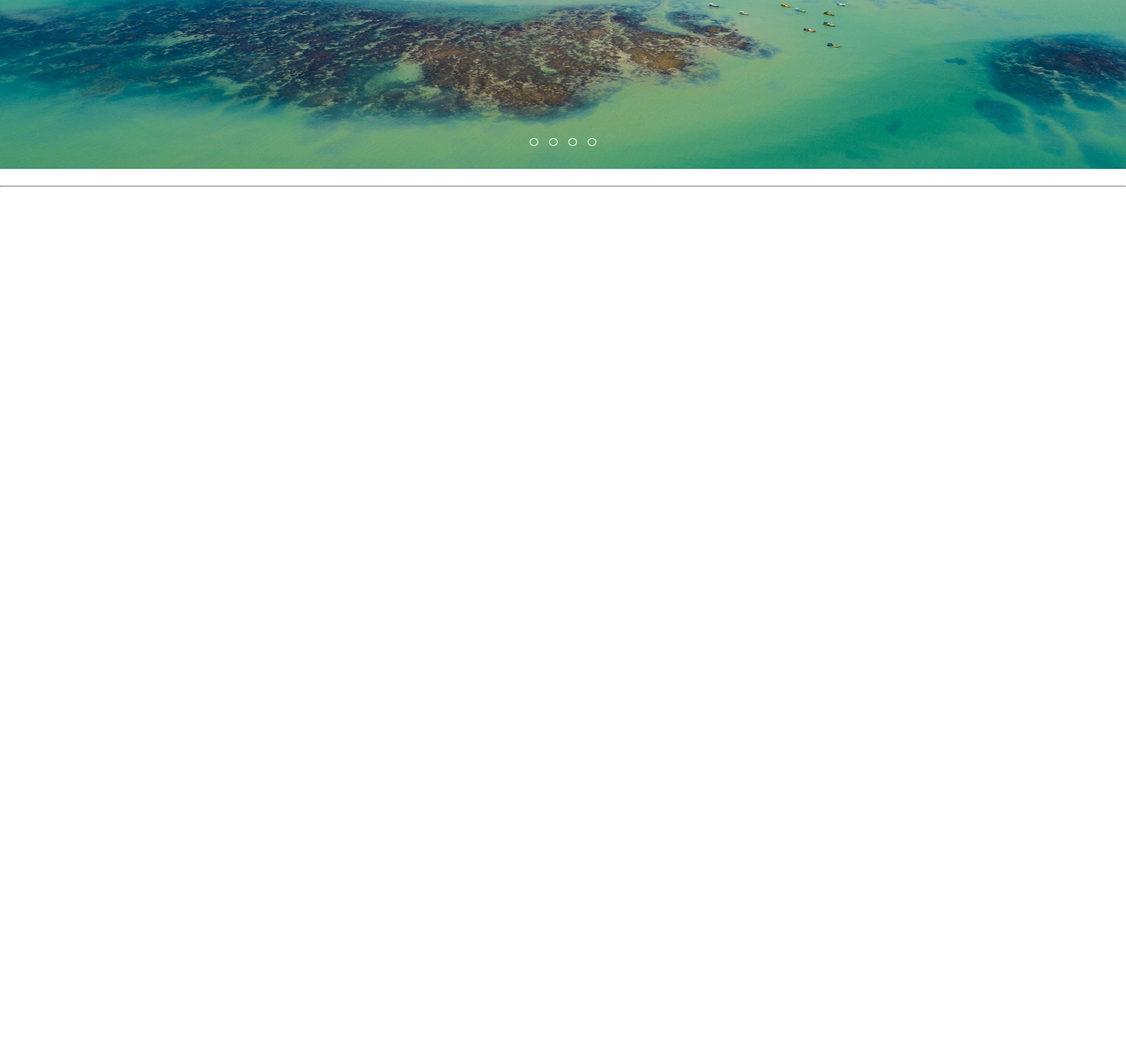
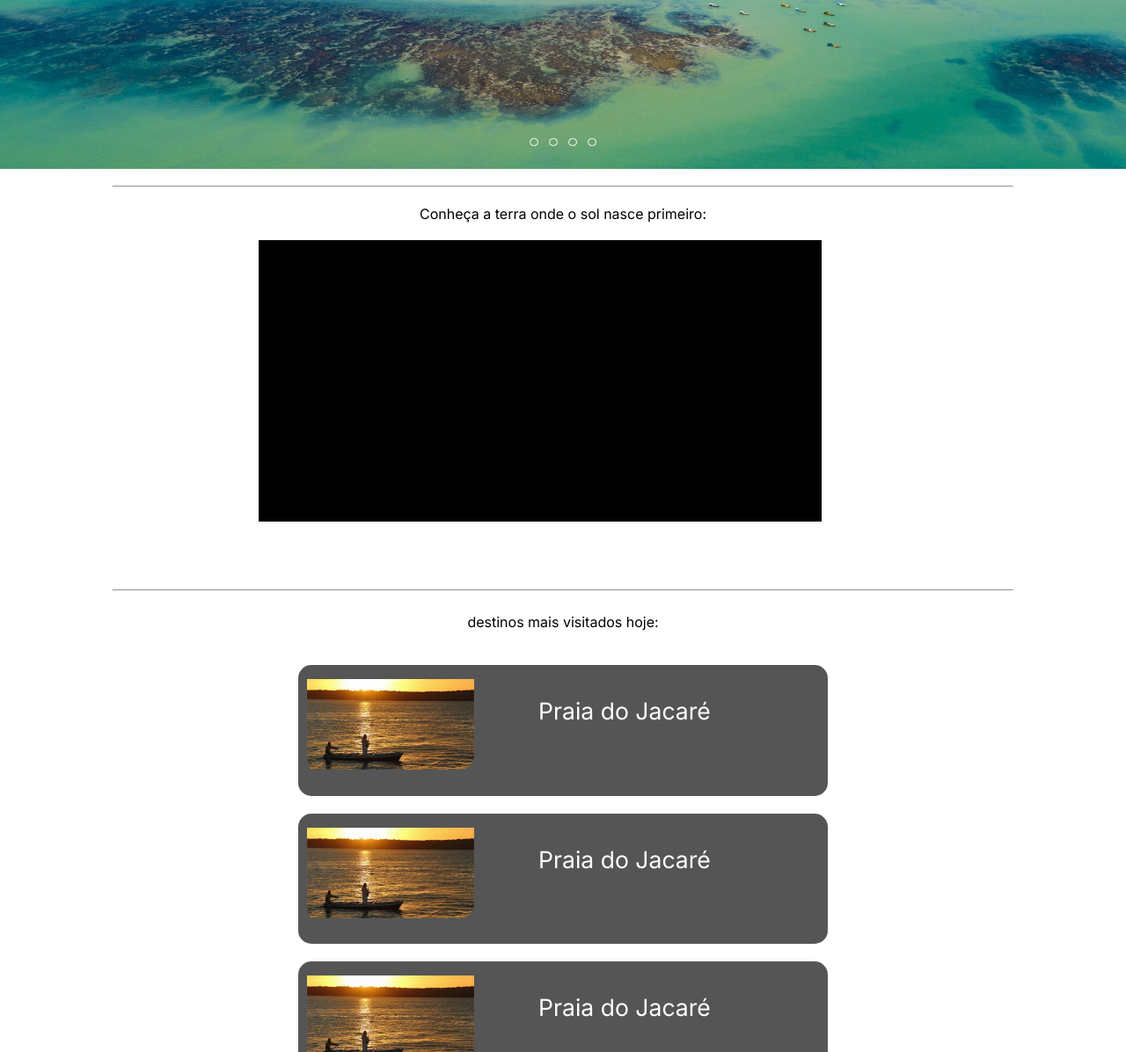
Before and after one commit to ArtthSilva/ByJampa, a plain HTML site: page index.html in a window 1280 px wide. Shown: the part 499-1695 px from the top of the page at 88% size. Before the commit the page ends 800 px from the top, so only its background shows below. Drawn offline with Linux system fonts and the light colour scheme.

Commit message:
update na home page

```diff
--- a/index.html
+++ b/index.html
@@ -83,8 +83,39 @@
     </div>
 <!-- divisor -->
     <hr>
+<!-- text antes do video -->
+    <div class="introdu-video">
+        <p>Conheça a terra onde o sol nasce primeiro:</p>
+    </div>
+<!-- video -->
+    <div class="video">
+    </div>
 
+<!-- divisor -->
+    <hr>
+<!-- text antes dos destinos -->
+    <div class="destino-hoje">
+        <p>destinos mais visitados hoje: </p>
+    </div>
+<!-- top destinos hoje -->
+    <div class="top-destinos">
+        <div class="praia-do-jacare">
+            <img src="./images/praia-do-jacare2.webp" width="200px" height="80px" id="praia1" alt="praia do jacare">
+             <p id="nomePraia1">Praia do Jacaré</p>
 
+        </div>
+        <div class="espacamento"></div>
+        <div class="praia-do-jacare">
+            <img src="./images/praia-do-jacare2.webp" width="200px" height="80px" id="praia1" alt="praia do jacare">
+             <p id="nomePraia1">Praia do Jacaré</p>
+        </div>
+        <div class="espacamento"></div>
+        <div class="praia-do-jacare">
+            <img src="./images/praia-do-jacare2.webp" width="200px" height="80px" id="praia1" alt="praia do jacare">
+             <p id="nomePraia1">Praia do Jacaré</p>
+        </div>
+        <div class="espacamento"></div>
+    </div>
     <section>
 
     </section>
--- a/style.css
+++ b/style.css
@@ -202,8 +202,69 @@ input {
 }
 
 hr{
-    padding-left: 30px;
-    padding-right: 30px;
+  text-align: center;
+  margin-left: 10%;
+  margin-right: 10%;
+}
+.introdu-video{
+    text-align: center;
+    padding-top: 20px;
+    padding-bottom: 20px;
+}
+/* video */
+
+.video{
+    width: 50%;
+    height: 40%;
+    margin-left: 23%;
+    margin-bottom: 6%;
+    background-color: #000;
+}
+/* texto antes dos topicos */
+.destino-hoje{
+    text-align: center;
+    padding-bottom: 3%;
+    padding-top: 2%;
+}
+
+/* container dos top lugares  */
+.top-destinos{
+    width: 100%;
+    height: 30%;
+    border-radius: 15px;
+
+}
+/* div da praia do jacare */
+.praia-do-jacare{
+background-color: #555;
+    height: 62%;
+    width:  47%;
+    margin-left: auto;
+    margin-right: auto;
+    border-radius: 15px;
+
+}
+
+/* imagem da praia do jacare */
+
+#praia1{
+    border-radius: 16px;
+    float: left;
+    padding-top: 16px;
+    padding-left: 10px;
+    height: 80%;
+}
+/* texto do nome da praia */
+#nomePraia1{
+    padding-top: 6%;
+    padding-right: 10%;
+    text-align: center;
+    font-size: 166%;
+    color: #fff;
+}
+ /* espaçamento entre as divs */
+.espacamento{
+    height: 20px;
 }
 
 /* APRESENTAÇÃO */
```
Also changed, not shown: images/praia-do-jacare.jpg (added), images/praia-do-jacare2.webp (added).
